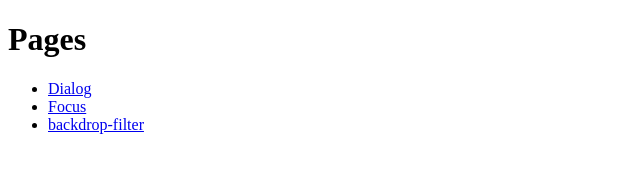
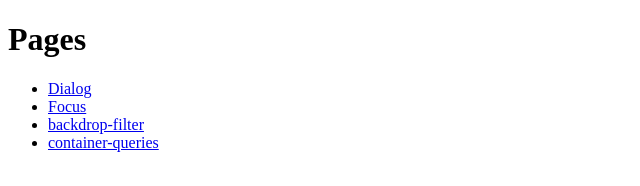
Before and after one commit to nus3/p-new-features, a website: page index.html in a window 1280 px wide. Shown: the whole page, without its empty margins (0-640 px from the left). Drawn offline with Linux system fonts and the light colour scheme.

Commit message:
:+1: add navigation

```diff
--- a/index.html
+++ b/index.html
@@ -15,9 +15,11 @@
       <li>
         <a href="./pages/focus/index.html">Focus</a>
       </li>
-
       <li>
         <a href="./pages/backdrop-filter/index.html">backdrop-filter</a>
+      </li>
+      <li>
+        <a href="./pages/container-queries/index.html">container-queries</a>
       </li>
     </ul>
   </body>
```
